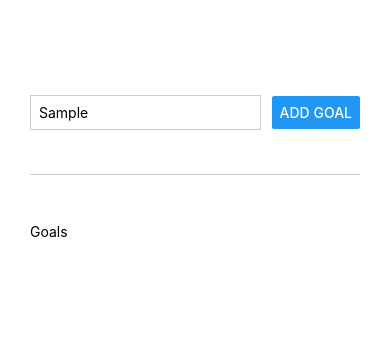
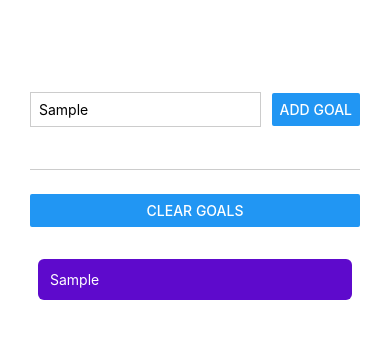
Before and after one commit to andyfoster/react-native-course, a React Native app: screen / in a window 390 px wide. Both pictures are taken after typing "Sample" into the empty fields and a click on the button "ADD GOAL". Shown: the top 338 px of the page. Built offline with nearby package versions, Linux system fonts and the light colour scheme.

Commit message:
Use React useState to load goals into the list

```diff
--- a/App.js
+++ b/App.js
@@ -1,17 +1,47 @@
 /* eslint-disable react/jsx-filename-extension */
 /* eslint-disable no-use-before-define */
 /* eslint-disable react/react-in-jsx-scope */
+import { useState } from 'react';
 import { Button, StyleSheet, Text, TextInput, View } from 'react-native';
 
 export default function App() {
+  const [enteredText, setEnteredText] = useState('');
+  const [courseGoals, setCourseGoals] = useState([]);
+
+  function goalInputHandler(enteredText) {
+    setEnteredText(enteredText);
+  }
+
+  function clearGoals() {
+    setCourseGoals([]);
+  }
+
+  function addGoalHandler() {
+    setCourseGoals((currentCourseGoals) => [
+      ...currentCourseGoals,
+      enteredText,
+    ]);
+  }
+
   return (
     <View style={styles.appContainer}>
       <View style={styles.inputContainer}>
-        <TextInput style={styles.textInput} placeholder="Your Goals" />
-        <Button title="Add Goal" />
+        <TextInput
+          style={styles.textInput}
+          placeholder="Your Goals"
+          onChangeText={goalInputHandler}
+        />
+        <Button title="Add Goal" onPress={addGoalHandler} />
+      </View>
+      <View>
+        <Button title="Clear Goals" onPress={clearGoals} />
       </View>
       <View style={styles.goalsArea}>
-        <Text>Goals</Text>
+        {courseGoals.map((goal, index) => (
+          <View style={styles.goalItem} key={index}>
+            <Text style={styles.goalText}>{goal}</Text>
+          </View>
+        ))}
       </View>
     </View>
   );
@@ -25,7 +55,6 @@
     paddingLeft: 10,
     paddingRight: 10,
     flex: 1,
-    // backgroundColor: '#ccc',
   },
   inputContainer: {
     flex: 1,
@@ -47,4 +76,14 @@
     flex: 5,
     paddingTop: 24,
   },
+  goalItem: {
+    padding: 8,
+    margin: 8,
+    borderRadius: 6,
+    backgroundColor: '#5e0acc',
+  },
+  goalText: {
+    color: 'white',
+    padding: 4,
+  },
 });
```
